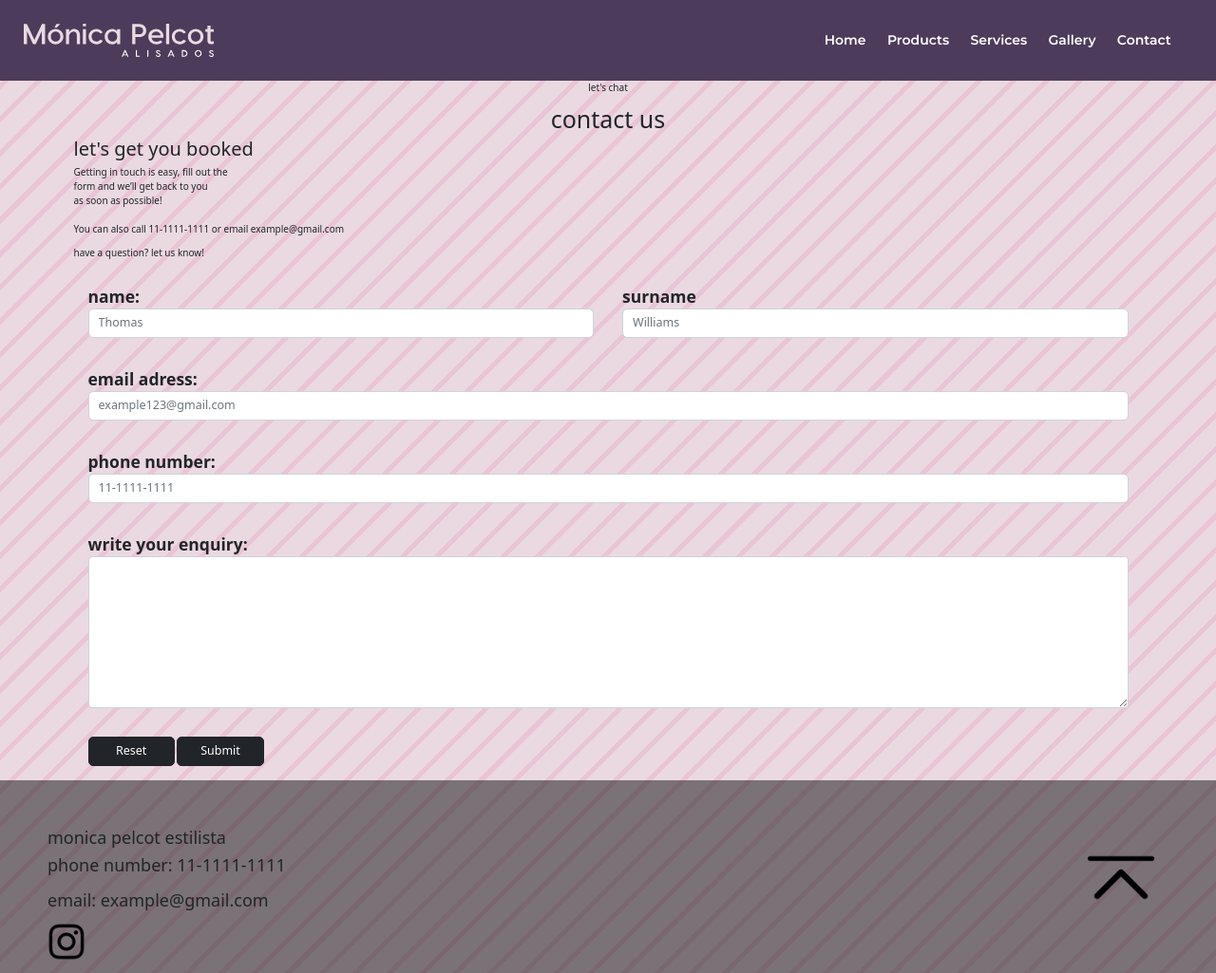
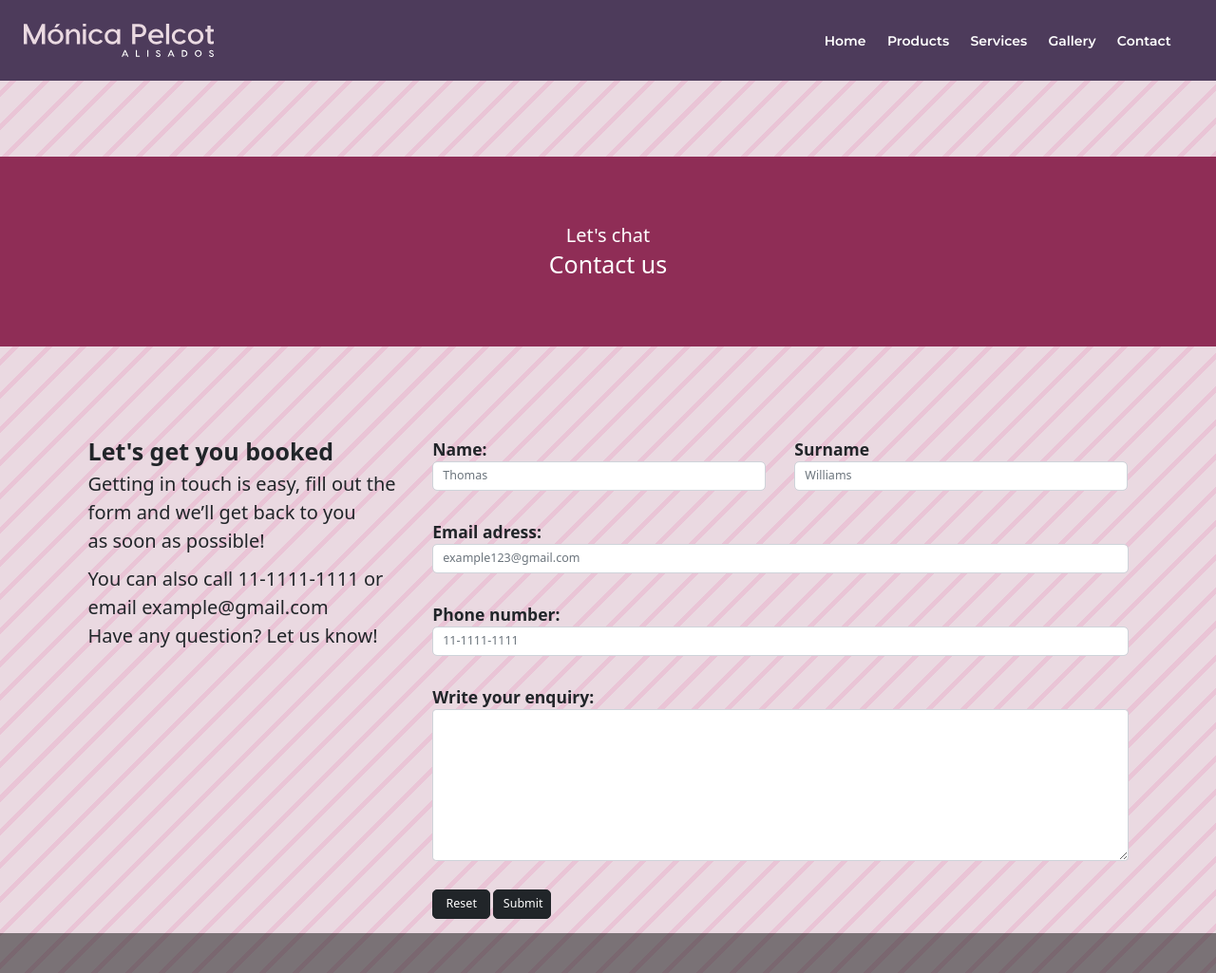
Before and after one commit to Santucas/Proyecto-desarrollo-web, a plain HTML site: page pages/contact.html in a window 1280 px wide. Shown: the top 1025 px of the page at 95% size. Drawn offline with nearby package versions, Linux system fonts and the light colour scheme; a web font is replaced by a local one.

Commit message:
pagina de contacto lista

```diff
--- a/css/index.css
+++ b/css/index.css
@@ -34,9 +34,11 @@ ul {
     align-items: center;
     justify-content: space-between;
     padding: 2.5rem;
+    line-height: normal;
 }
 .header__logo {
     width: 66.6%;
+    font-family: 'Times New Roman', Times, serif;
 }
 .header__logo img {
     max-width: 200px;
@@ -74,9 +76,17 @@ footer {
 .footer__contact {
     width: 50%;
     font-size: 1.8em;
+    color: black;
+    font-family: 'Times New Roman', Times, serif;
+    line-height: normal;
 }
 .footer__contact h2 {
     font-size: 1em;
+    margin: 0;
+    font-weight: bold;
+}
+.footer__contact p {
+    margin: 0;
 }
 .footer__contact a img {
     width: 4rem;
@@ -112,11 +122,18 @@ footer {
     font-family: 'Roboto Flex', sans-serif;
     text-align: center;
     text-decoration-line: underline;
+    font-size: 1.5em;
+    margin: 0;
+    font-weight: 700;
+    color: black;
+    line-height: normal;
 }
 .home__text p {
     font-family: 'Roboto Flex', sans-serif;
     text-align: center;
     color: rgb(14, 14, 14);
+    line-height: normal;
+    margin: 0;
 }
 .tips {
     display: flex;
@@ -222,7 +239,15 @@ footer {
 
 
 /* CONTACT STYLES */
-
+.contact__header {
+    background-color: rgba(143, 45, 86, 1 );
+    height: 20rem;
+    margin: 8rem 0;
+    color: white;
+}
+.contact__header p {
+    margin-bottom: 0rem;
+}
 
 /* ANIMATIONS */
 @keyframes rightSpin {
@@ -359,4 +384,9 @@ footer {
         gap: 3rem;
         border-radius: .75rem;
     }
+    /* CONTACT */
+    .contact__header {
+        height: 10rem;
+        margin: 4rem 0;
+    }
 }
--- a/pages/contact.html
+++ b/pages/contact.html
@@ -37,41 +37,41 @@
     </header>
 <!--header end-->
 <!--main start-->
-    <main class="container">
-        <header class="contact__header text-center">
-            <p>let's chat</p>
-            <h1>contact us</h1>
+    <header class="contact__header text-center d-flex flex-column align-items-center justify-content-center ">
+        <p class="fs-2">Let's chat</p>
+        <h1 class="h1">Contact us</h1>
     </header>
-        <section class="contact__text">
-            <h2>let's get you booked</h2>
-            <p>Getting in touch is easy, fill out the <br>
+    <main class="container ">
+        <section class="d-md-flex flex-row  justify-content-between  align-items-stretch">
+            <section class="contact__text p-4">
+                <h2 class="h2 fs-1 fw-bold">Let's get you booked</h2>
+                <p class="fs-2">Getting in touch is easy, fill out the <br>
                     form and we’ll get back to you <br>
-                as soon as possible! <br>
-                <br>
-                You can also call 11-1111-1111
-                or email example@gmail.com </p>
-            <p>have a question? let us know!</p>
+                    as soon as possible!</p>
+                <p class="lead fs-2">You can also call 11-1111-1111
+                    or email example@gmail.com <br>
+                    Have any question? Let us know!</p>
             </section>
             <article class="p-4">
                 <form class="row g-5" action= method="post">
                     <div class="col-md-6">
-                    <label class="fs-3 fw-semibold" for="name">name:</label>
+                        <label class="fs-3 fw-semibold" for="name">Name:</label>
                         <input type="text" class="form-control form-control-lg" name="name" placeholder="Thomas">
                     </div>
                     <div class="col-md-6">
-                    <label class="fs-3 fw-semibold" for="surname">surname</label>
+                        <label class="fs-3 fw-semibold" for="surname">Surname</label>
                         <input type="text" class="form-control form-control-lg" name="surname" placeholder="Williams">
                     </div>
                     <div>
-                    <label class="fs-3 fw-semibold" for="email">email adress:</label>
+                        <label class="fs-3 fw-semibold" for="email">Email adress:</label>
                         <input type="email" class="form-control form-control-lg" name="email"  placeholder="example123@gmail.com">
                     </div>
                     <div>
-                    <label class="fs-3 fw-semibold" for="phone_number">phone number:</label>
+                        <label class="fs-3 fw-semibold" for="phone_number">Phone number:</label>
                         <input type="text" class="form-control form-control-lg" name="phone_number" placeholder="11-1111-1111">
                     </div>
                     <div>
-                    <label class="fs-3 fw-semibold" for="enquiry">write your enquiry:</label>
+                        <label class="fs-3 fw-semibold" for="enquiry">Write your enquiry:</label>
                         <textarea class="form-control" name="enquiry"  rows="10"></textarea>
                     </div>
                     <div>
@@ -80,6 +80,7 @@
                     </div>
                 </form>
             </article>
+        </section>
     </main>
 <!-- main end -->
 <!-- footer start -->
```
Lines whose indentation alone changed are shown as unchanged.
